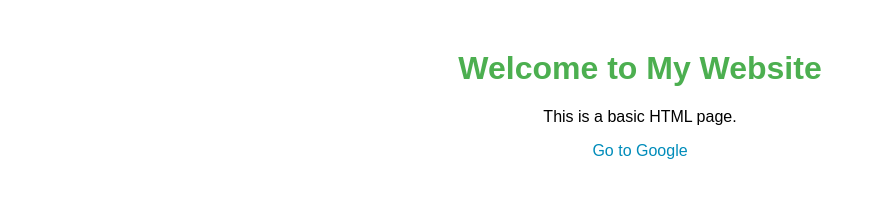
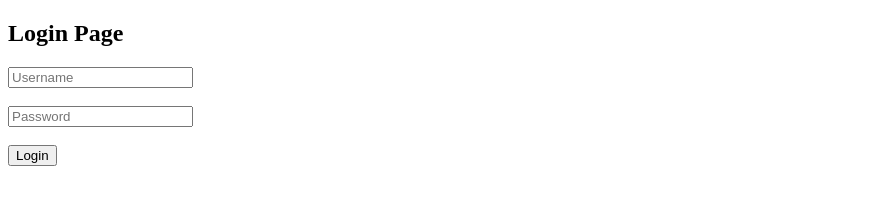
Before and after one commit to anura371/mine, a plain HTML site: page index.html in a window 1280 px wide. Shown: the whole page, without its empty margins (0-876 px from the left). Drawn offline with Linux system fonts and the light colour scheme.

Commit message:
Update index.html

```diff
--- a/index.html
+++ b/index.html
@@ -1,25 +1,27 @@
 <!DOCTYPE html>
 <html>
 <head>
-  <title>My Simple Website</title>
-  <style>
-    body {
-      font-family: Arial, sans-serif;
-      text-align: center;
-      margin: 50px;
-    }
-    h1 {
-      color: #4CAF50;
-    }
-    a {
-      color: #008CBA;
-      text-decoration: none;
-    }
-  </style>
+  <title>index</title>
 </head>
 <body>
-  <h1>Welcome to My Website</h1>
-  <p>This is a basic HTML page.</p>
-  <a href="https://google.com" target="_blank">Go to Google</a>
+  <h2>Login Page</h2>
+  <input type="text" id="username" placeholder="Username"><br><br>
+  <input type="password" id="password" placeholder="Password"><br><br>
+  <button onclick="login()">Login</button>
+
+  <script>
+    function login() {
+      const u = document.getElementById("username").value;
+      const p = document.getElementById("password").value;
+
+      // Fake hardcoded login
+      if (u === "admin" && p === "1234") {
+        alert("Login successful!");
+        window.location.href = "https://docs.google.com/spreadsheets/d/1ABNODH_MPb6wvBGgQbSLyCxy_XGrSCuyqO4NOl_zokw/edit?gid=0#gid=0"; // or any page you want
+      } else {
+        alert("Invalid credentials");
+      }
+    }
+  </script>
 </body>
 </html>
```
